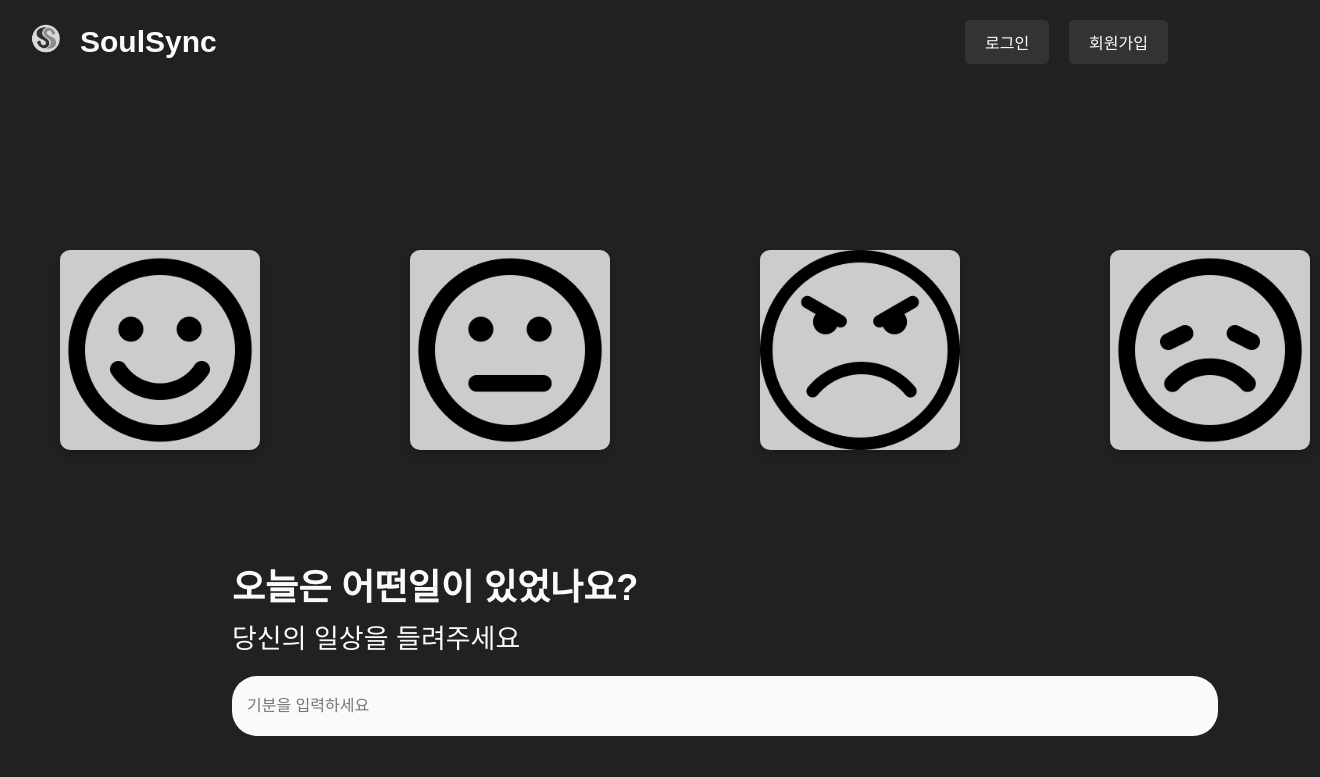
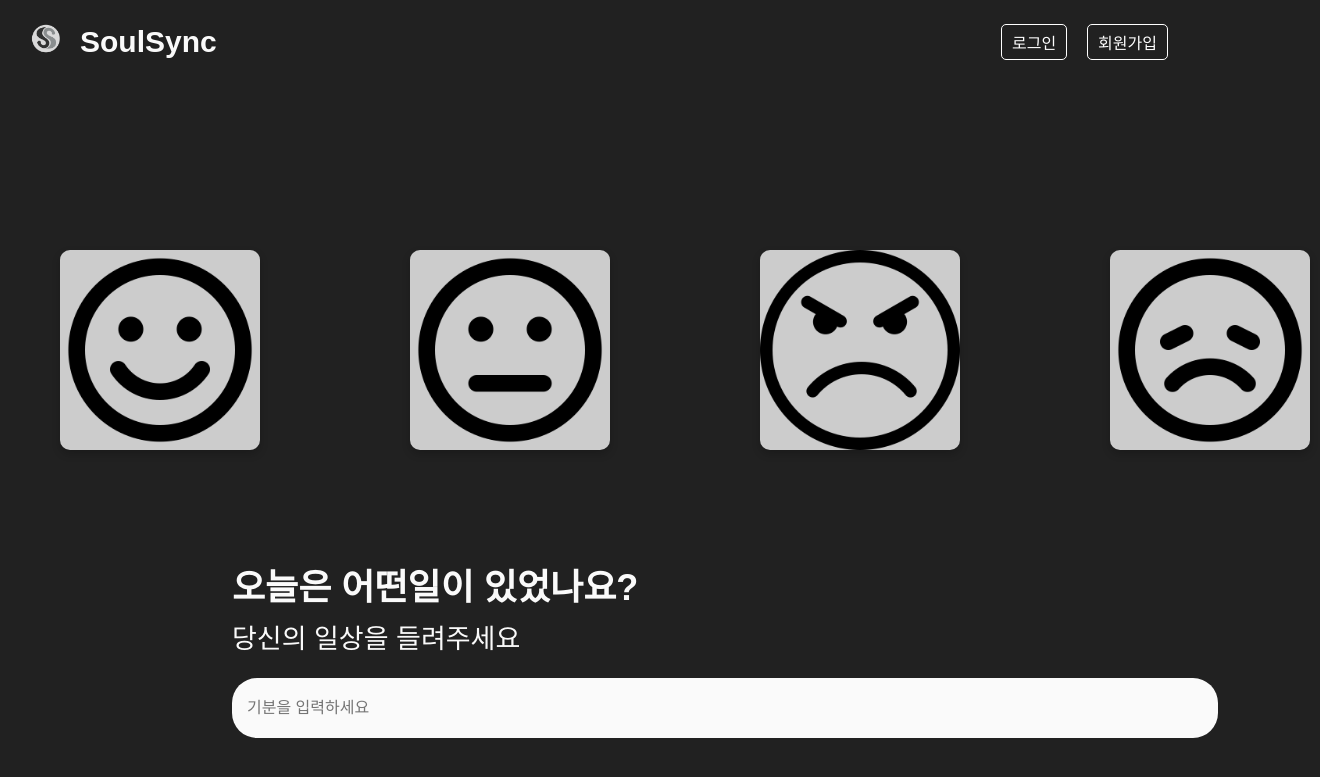
Before and after one commit to hzzz15/mini, a FastAPI app: page / in a window 1320 px wide. Shown: the top 777 px of the page. Run offline with FastAPI, Linux system fonts and the light colour scheme.

Commit message:
Update main.css

```diff
--- a/static/main.css
+++ b/static/main.css
@@ -132,6 +132,7 @@ body {
 }
 
 .input-container input {
+    margin-top: 2px;
     width: 100%;
     height: 30px;
     max-width: 1000px;
@@ -140,6 +141,7 @@ body {
     border-radius: 25px;
     font-size: 16px;
     background-color: #FAFAFA;
+    color: #333; /* 텍스트 색상 */
 }
 
 
@@ -240,10 +242,9 @@ body {
 
 /* 공통 스타일 - 로그인/회원가입 버튼 */
 .nav-button {
-    background-color: #333;
+    background-color: #212121;
     color: white; /* 흰색 텍스트 */
-    padding: 10px 20px; /* 내부 여백 */
-    border: none; /* 테두리 제거 */
+    padding: 5px 10px; /* 내부 여백 */
     border-radius: 5px; /* 둥근 모서리 */
     cursor: pointer; /* 포인터 커서 */
     text-align: center; /* 텍스트 가운데 정렬 */
```
